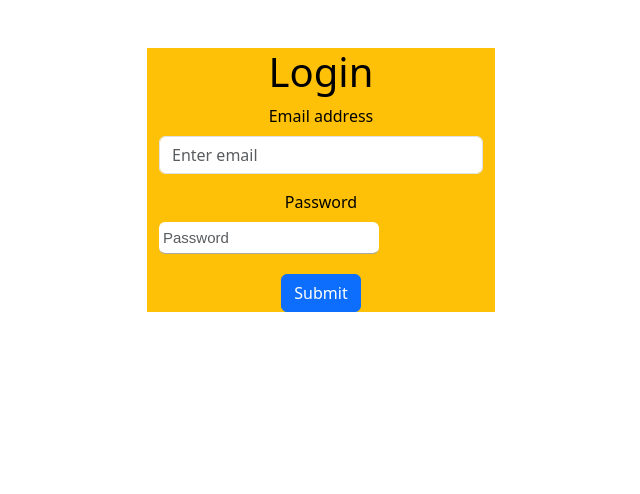
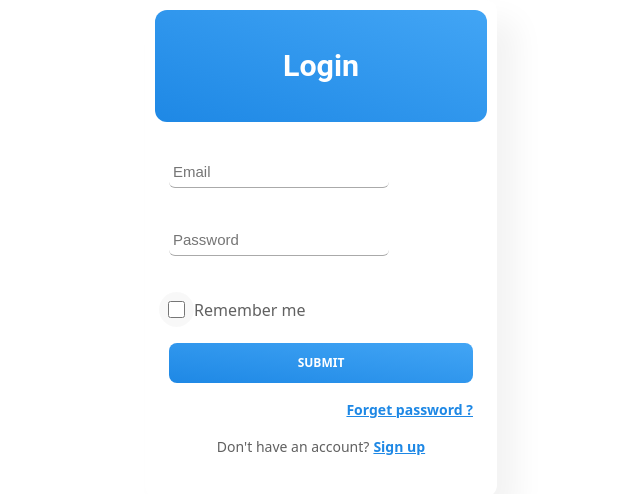
Before and after one commit to Waseem194/Shoping-app, a React (Create React App) app: page /login in a window 1280 px wide. Shown: the top 494 px of the page, without its empty margins (319-959 px from the left). Built offline with nearby package versions, Linux system fonts and the light colour scheme.

Commit message:
Revert "firebase"

```diff
--- a/package.json
+++ b/package.json
@@ -11,14 +11,12 @@
     "@testing-library/react": "^13.4.0",
     "@testing-library/user-event": "^13.5.0",
     "bootstrap": "^5.3.0-alpha3",
-    "firebase": "^9.22.1",
     "react": "^18.2.0",
     "react-bootstrap": "^2.7.4",
     "react-dom": "^18.2.0",
     "react-hook-form": "^7.43.9",
     "react-router-dom": "^6.11.2",
     "react-scripts": "5.0.1",
-    "react-toastify": "^9.1.3",
     "web-vitals": "^2.1.4"
   },
   "scripts": {
--- a/src/App.js
+++ b/src/App.js
@@ -1,7 +1,6 @@
 import { useState } from "react";
 import Home from "./Components/Home/Home";
-import { ToastContainer, toast } from 'react-toastify';
-import 'react-toastify/dist/ReactToastify.css';
+
 import Cart from "./Components/Cart/Cart";
 import { BrowserRouter, Route, Routes } from "react-router-dom";
 import Login from "./Components/Login/Login";
@@ -26,7 +25,6 @@ function App() {
           />
         </Routes>
       </BrowserRouter>
-      <ToastContainer/>
     </div>
   );
 }
--- a/src/Components/Login/Login.js
+++ b/src/Components/Login/Login.js
@@ -1,82 +1,37 @@
-import React, { useState } from "react";
+import React from 'react';
+import {useForm} from 'react-hook-form';
+import { Link } from 'react-router-dom';
+import "./Login.css";
+const Login = () => {
+  let {register} = useForm();
+  return (
 
-import { getAuth, signInWithEmailAndPassword } from "firebase/auth";
-import { Button, Form, Col, Row, Container } from "react-bootstrap";
+    <form className='form'>
+      <div className="header">Login</div>
+    <div className="inputs">
+      <input   {...register('email')} placeholder="Email" className="input" type="text" />
+      <input   {...register('password')} placeholder="Password" className="input" type="password" />
+      <div className="checkbox-container">
+        <label className="checkbox">
+          <input type="checkbox" id="checkbox" />
+        </label>
+        <label htmlFor="checkbox" className="checkbox-text">
+          Remember me
+        </label>
+      </div>
+      <button className="sigin-btn">Submit</button>
+      <a className="forget" href="#">
+        Forget password ?
+      </a>
+      <p className="signup-link">
+        Don't have an account? <Link to="/signup">Sign up</Link>
+      </p>
+    </div>
+  </form>
 
-import { Link,useNavigate } from "react-router-dom";
-import app from "../../Firebase";
-import "./Login.css";
-import { toast } from "react-toastify";
-const Login = () => {
-  const navigate = useNavigate();
-  const auth = getAuth(app);
-  const [validate, setValidate] = useState(false);
-  const [email, setEmail] = useState();
-  const [password, setPassword] = useState();
-  const onFormSubmit = async (event) => {
-    event.preventDefault();
-    const form = event.currentTarget;
-    const isValid = form.checkValidity();
-    if (isValid) {
-      console.log(email, password);
-      try {
-        const user = await signInWithEmailAndPassword(auth, email, password);
-        toast("You are login success")
-      } catch (error) {
-        console.log(error);
-      }
-    } else setValidate(true);
-    navigate("/")
-  };
 
-  return (
-    <>
-      <Container>
-        <Row className="justify-content-md-center p-5">
-          <Col md={4} className=" text-bg-warning">
-            <Form onSubmit={onFormSubmit} noValidate validated={validate}>
-              <h1>Login</h1>
-              <Form.Group className="mb-3" controlId="formBasicEmail">
-                <Form.Label>Email address</Form.Label>
-                <Form.Control
-                  type="email"
-                  placeholder="Enter email"
-                  required
-                  onChange={(event) => setEmail(event.target.value)}
-                />
-                <Form.Control.Feedback type="valid">
-                  Correct E-mail
-                </Form.Control.Feedback>
-                <Form.Control.Feedback type="invalid">
-                  Your email is not correct
-                </Form.Control.Feedback>
-              </Form.Group>
 
-              <Form.Group className="mb-3" controlId="formBasicPassword">
-                <Form.Label>Password</Form.Label>
-                <Form.Control
-                  type="password"
-                  placeholder="Password"
-                  required
-                  onChange={(event) => setPassword(event.target.value)}
-                />
-                <Form.Control.Feedback type="valid">
-                  Correct Password
-                </Form.Control.Feedback>
-                <Form.Control.Feedback type="invalid">
-                  Your Password is not correct
-                </Form.Control.Feedback>
-              </Form.Group>
-
-              <Button variant="primary" type="submit">
-                Submit
-              </Button>
-            </Form>
-          </Col>
-        </Row>
-      </Container>
-    </>
-  );
-};
+  )
+}
 
 export default Login;
--- a/src/Components/Register/Register.js
+++ b/src/Components/Register/Register.js
@@ -1,79 +1,57 @@
-import React, { useState } from "react";
-import Navbar from "../Navbar/Navbar";
-import { Button, Form, Container, Row, Col } from "react-bootstrap";
-import { useNavigate } from "react-router-dom";
-import { getAuth, createUserWithEmailAndPassword } from "firebase/auth";
-import app from "../../Firebase";
-import "./Register.css";
-import { toast } from "react-toastify";
+import React from 'react'
+import {useForm} from "react-hook-form";
+import "./Register.css"
+const Register = () => {
+    let {register,formState:{errors}}=useForm();
 
-const Register = () => {
-  const navigate = useNavigate();
-  const auth = getAuth(app);
-  const [validate, setValidate] = useState(false);
-  const [email, setEmail] = useState();
-  const [password, setPassword] = useState();
-  const onFormSubmit = async (event) => {
-    event.preventDefault();
-    const form = event.currentTarget;
-    const isValid = form.checkValidity();
-    if (isValid) {
-      console.log(email, password);
-      try {
-        const user = await createUserWithEmailAndPassword(
-          auth,
-          email,
-          password
-        );
-        toast("You are register success")
-      } catch (error) {
-        console.log(error);
-      }
-    } else setValidate(true);
-    navigate("/login");
-  };
-  return (
-    <div>
-      <Container>
-        <Row className="justify-content-md-center p-5">
-          <Col md={4} className=" text-bg-light">
-            <Form onSubmit={onFormSubmit} noValidate validated={validate}>
-              <h1>Register</h1>
-              <Form.Group className="mb-3" controlId="formBasicEmail">
-                <Form.Label>Email address</Form.Label>
-                <Form.Control
-                  type="email"
-                  placeholder="Enter email"
-                  required
-                  onChange={(event) => setEmail(event.target.value)}
-                />
-                <Form.Control.Feedback type="valid">
-                  Correct E-mail
-                </Form.Control.Feedback>
-                <Form.Control.Feedback type="invalid">
-                  Your email is not correct
-                </Form.Control.Feedback>
-              </Form.Group>
-              <Form.Group className="mb-3" controlId="formGroupPassword">
-                <Form.Label>Password</Form.Label>
 
-                <Form.Control
-                  type="password"
-                  placeholder="Password"
-                  required
-                  onChange={(event) => setPassword(event.target.value)}
-                />
-                <Form.Control.Feedback>Looks good!</Form.Control.Feedback>
-              </Form.Group>
-              <Button variant="warning" type="submit">
-                Submit
-              </Button>
-            </Form>
-          </Col>
-        </Row>
-      </Container>
-    </div>
-  );
-};
+return<div id="login-box">
+<form>
+<div className="left-box">
+
+<h1> Register </h1>
+<input   {...register('userName',{required:true})} type="text" name="userName" placeholder="userName" />
+{errors.userName ? <div className='error'> Please enter your name </div> : null}
+
+<input   {...register('email',{required:true,validate:function(typedValue) {
+  if(typedValue.match(/^(([^<>()[\]\\.,;:\s@"]+(\.[^<>()[\]\\.,;:\s@"]+)*)|(".+"))@((\[[0-9]{1,3}\.[0-9]{1,3}\.[0-9]{1,3}\.[0-9]{1,3}\])|(([a-zA-Z\-0-9]+\.)+[a-zA-Z]{2,}))$/
+  )){
+    return true;
+  }else{
+    return false;
+  }
+}})} type="text" name="email" placeholder="Email" required="" />
+{errors.email ? <div className='error'> Please enter your email </div> : null}
+
+<input   {...register('password',{required:true,minLength:3})} type="password" name="password" placeholder="Password" required="" />
+{errors.password && errors.password.type ==  "required" ? <div className='error'> Please enter your password </div> : null}
+{errors.password && errors.password.type == "minLength" ? <div className='error'> Password must be atleast 8 characters </div> : null}
+
+<input   {...register('password1',{required:true,minLength:3})} type="password" name="password1" placeholder="Retype Password" />
+{errors.password && errors.password.type ==  "required" ? <div className='error'> Please enter your password </div> : null}
+{errors.password && errors.password.type == "minLength" ? <div className='error'> Password must be atleast 8 characters </div> : null}
+<input multiple id="file" type="file"  {...register('pic')}  />
+<input type="submit" name="singup-button" placeholder="Sing Up" />
+
+
+</div>
+</form>
+<div className="right-box">
+<span className="signinwith">
+  Sign in with
+  <br />
+  Social Network{" "}
+</span>
+<button className="social facebook">Log in with Facebook</button>
+<button className="social twitter">Log in with Twitter</button>
+<button className="social google">Log in with Google+</button>
+</div>
+
+<div className="or">OR</div>
+
+</div>
+
+}
+
 
 export default Register;
--- a/src/Firebase.js
+++ /dev/null
@@ -1,13 +0,0 @@
-import { initializeApp } from "firebase/app";
-import { getAuth } from "firebase/auth";
-const firebaseConfig = {
-    apiKey: "AIzaSyCNElDVb7ohTWxJezW6U5ZTJV6tMz5lDNA",
-    authDomain: "shopping-app-1dd22.firebaseapp.com",
-    projectId: "shopping-app-1dd22",
-    storageBucket: "shopping-app-1dd22.appspot.com",
-    messagingSenderId: "778718297040",
-    appId: "1:778718297040:web:bc6e272d3f298e4a8c57d5"
-  };
-  const app = initializeApp(firebaseConfig);
-  const auth=getAuth();
-  export default app;
```
Also changed, not shown: 2 other files (tests, documents, lock files or other folders).
